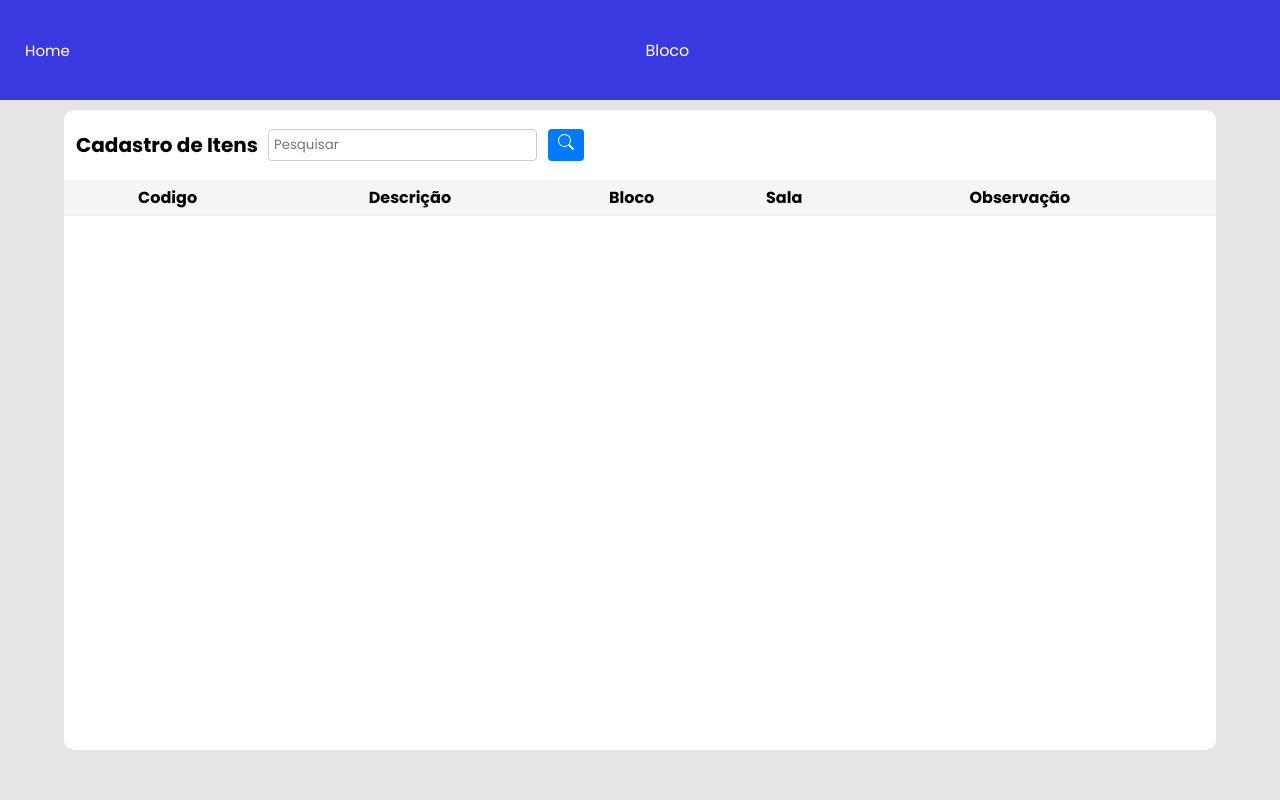
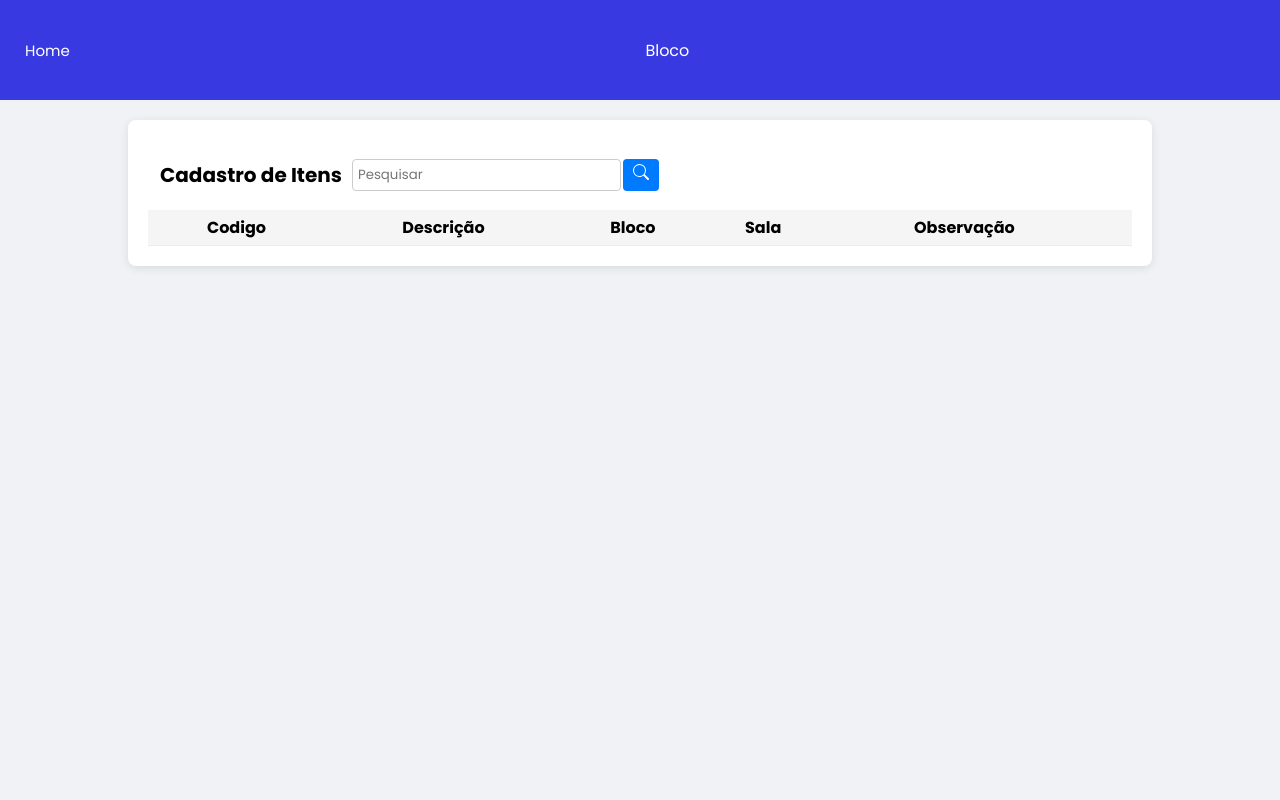
Before and after one commit to kaiiquerl/tcc, a PHP site: page /exibir.php in a window 1280 px wide. Run offline with PHP 8.4, Linux system fonts and the light colour scheme; a user stored in the database is signed in; data comes from the database, SQL or seed files in the repository; data that the repository does not hold is empty.

Commit message:
tabela finalizada

```diff
--- a/exibir.css
+++ b/exibir.css
@@ -8,24 +8,30 @@
 }
 
 body {
-  width: 100vw;
-  height: 100vh;
+  font-family: Arial, sans-serif;
+  background-color: #f0f2f5;
+  margin: 0;
+  padding: 0;
   display: flex;
+  flex-direction: column;
   align-items: center;
-  justify-content: center;
-  background-color: rgba(0, 0, 0, 0.1);
 }
+
+
 
 button {
   cursor: pointer;
 }
 
 .container {
-  width: 90%;
-  height: 80%;
-  border-radius: 10px;
-  background: white;
+  margin-top: 120px; /* Ajuste este valor conforme necessário */
+  width: 80%;
+  background-color: white;
+  padding: 20px;
+  border-radius: 8px;
+  box-shadow: 0 2px 10px rgba(0, 0, 0, 0.1);
 }
+
 
 .header {
   min-height: 70px;
@@ -313,7 +319,9 @@ td button i:first-child {
   width: 100%;
   height: 100px;
   z-index: 999;
+  margin-bottom: 20px; /* Adiciona espaço abaixo da top-bar */
 }
+
 
 .top-bar button {
   background-color: transparent;
@@ -324,10 +332,6 @@ td button i:first-child {
 
 .top-bar button:hover {
   text-decoration: underline;
-}
-
-.container {
-  margin-top: 60px;
 }
 
 .scale {
@@ -357,7 +361,7 @@ td button i:first-child {
 .box-search {
   display: flex;
   align-items: center;
-  gap: 1px;
+  gap: 0px;
   margin-right: auto; /* Adicionado */
 }
 
@@ -365,7 +369,7 @@ td button i:first-child {
   padding: 5px;
   border: 1px solid #ccc;
   border-radius: 4px;
-  margin-right: 10px;
+  margin-right: 2px;
 }
 
 .box-search button {
```
